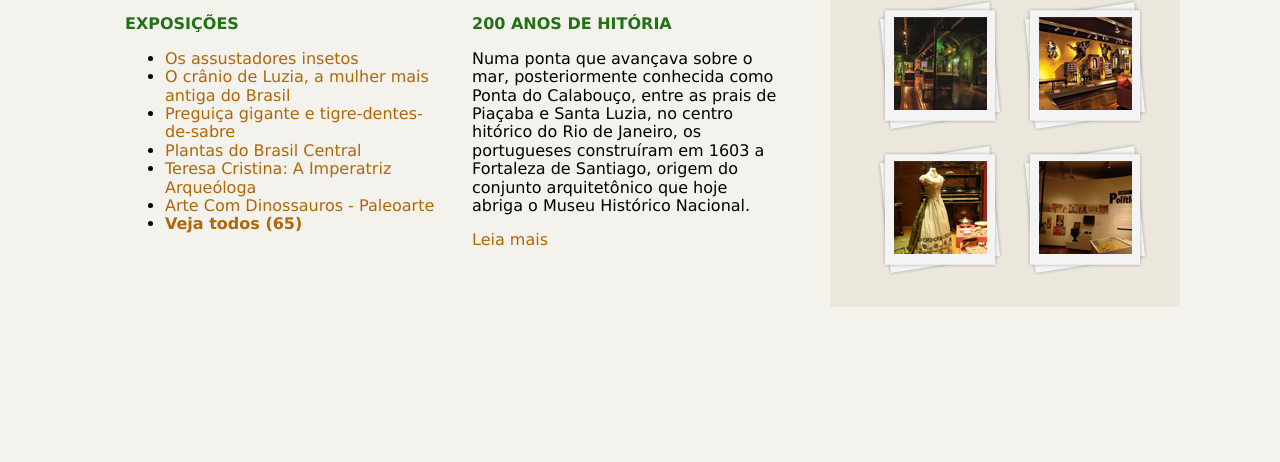
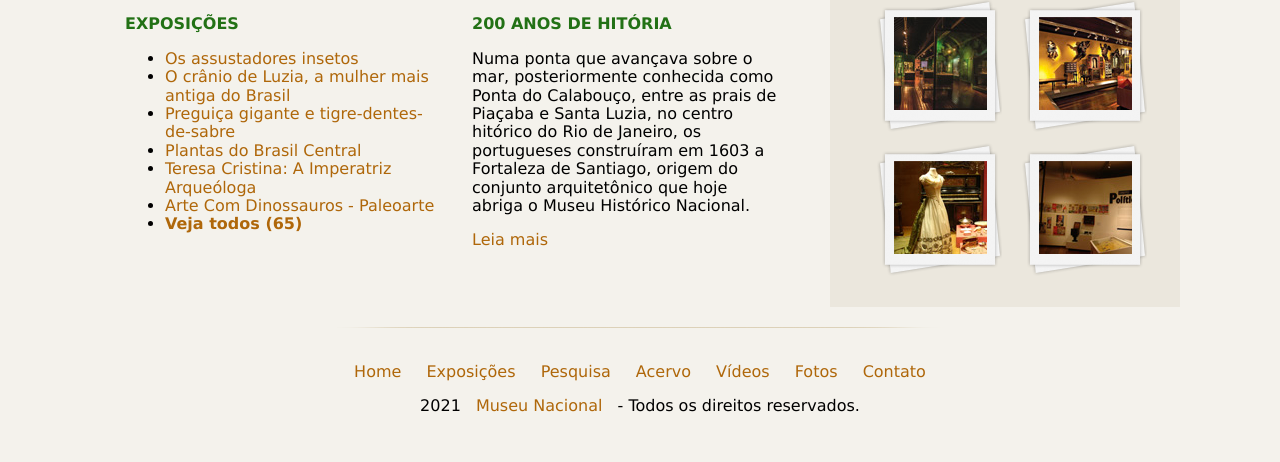
Before and after one commit to Adeilson98/Museu-LP, a plain HTML site: page index.html in a window 1280 px wide. Shown: the part 640-1102 px from the top of the page. Before the commit the page ends 947 px from the top, so only its background shows below. Drawn offline with Linux system fonts and the light colour scheme.

Commit message:
Footer finalizado

```diff
--- a/assets/style/index.css
+++ b/assets/style/index.css
@@ -64,6 +64,7 @@ aside {
     float: right;
     background: #EBE7DD;
     padding-bottom: 30px;
+    margin-bottom: 20px;
 }
 
 section#visita {
@@ -128,6 +129,18 @@ h4 {
     margin-bottom: 0;
 }
 
+footer {
+    clear: both;
+    padding: 20px 0 30px 0;
+    text-align: center;
+    background: url(../images/fundo-rodape.png) no-repeat center top;
+    margin-top: 20px;
+}
+
+footer>p a {
+    padding: 2px 10px;
+}
+
 input {
     height: 20px;
     background: white;
--- a/index.html
+++ b/index.html
@@ -117,6 +117,22 @@
                         </a>
                     </section>
                 </aside>
+
+                <footer>
+                    <p>
+                        <a href="">Home</a>
+                        <a href="">Exposições</a>
+                        <a href="">Pesquisa</a>
+                        <a href="">Acervo</a>
+                        <a href="">Vídeos</a>
+                        <a href="">Fotos</a>
+                        <a href="">Contato</a>
+                    </p>
+
+                    <p>
+                        2021 <a href="">Museu Nacional</a> - Todos os direitos reservados.
+                    </p>
+                </footer>
             </div>
 
         </div>
```
